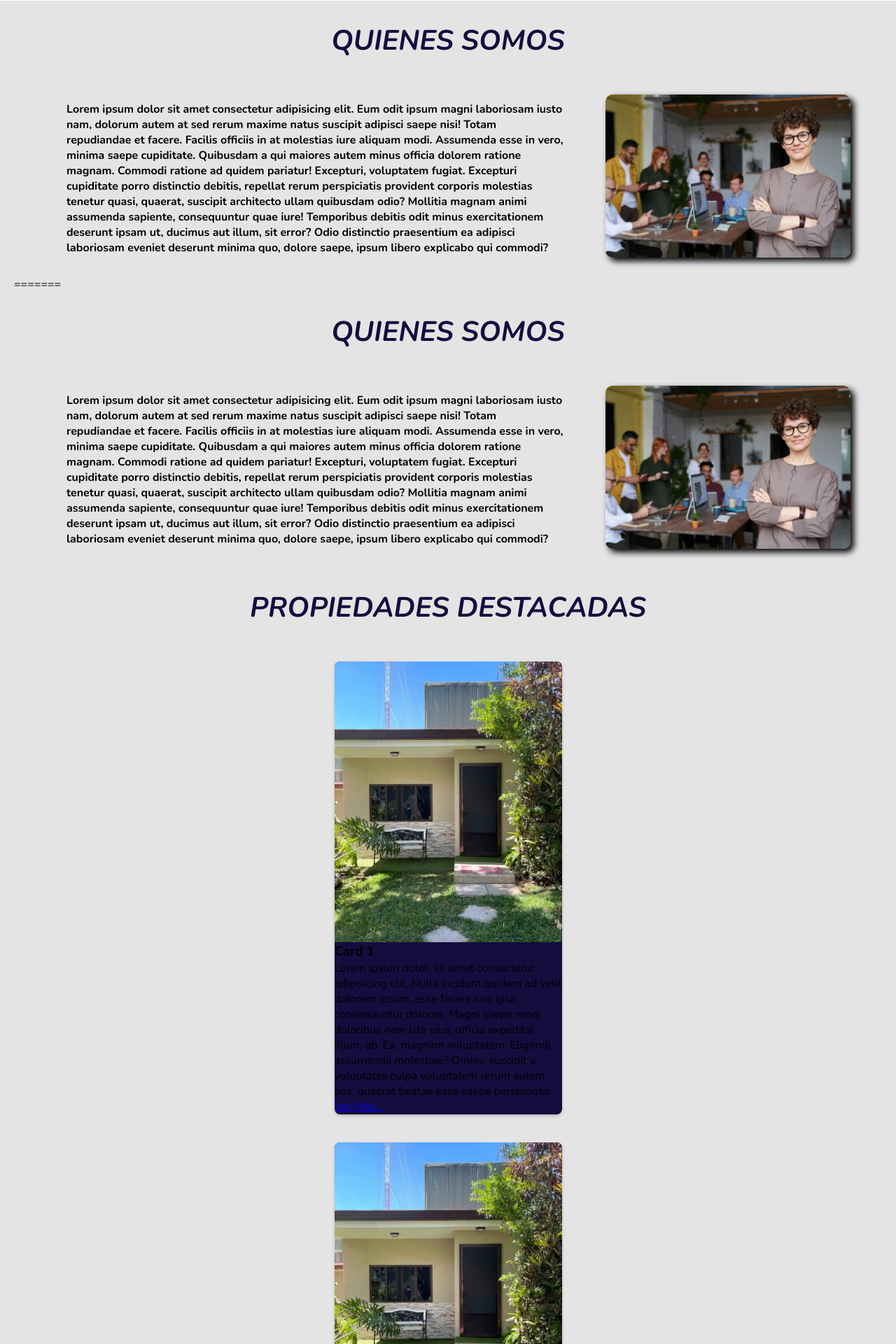
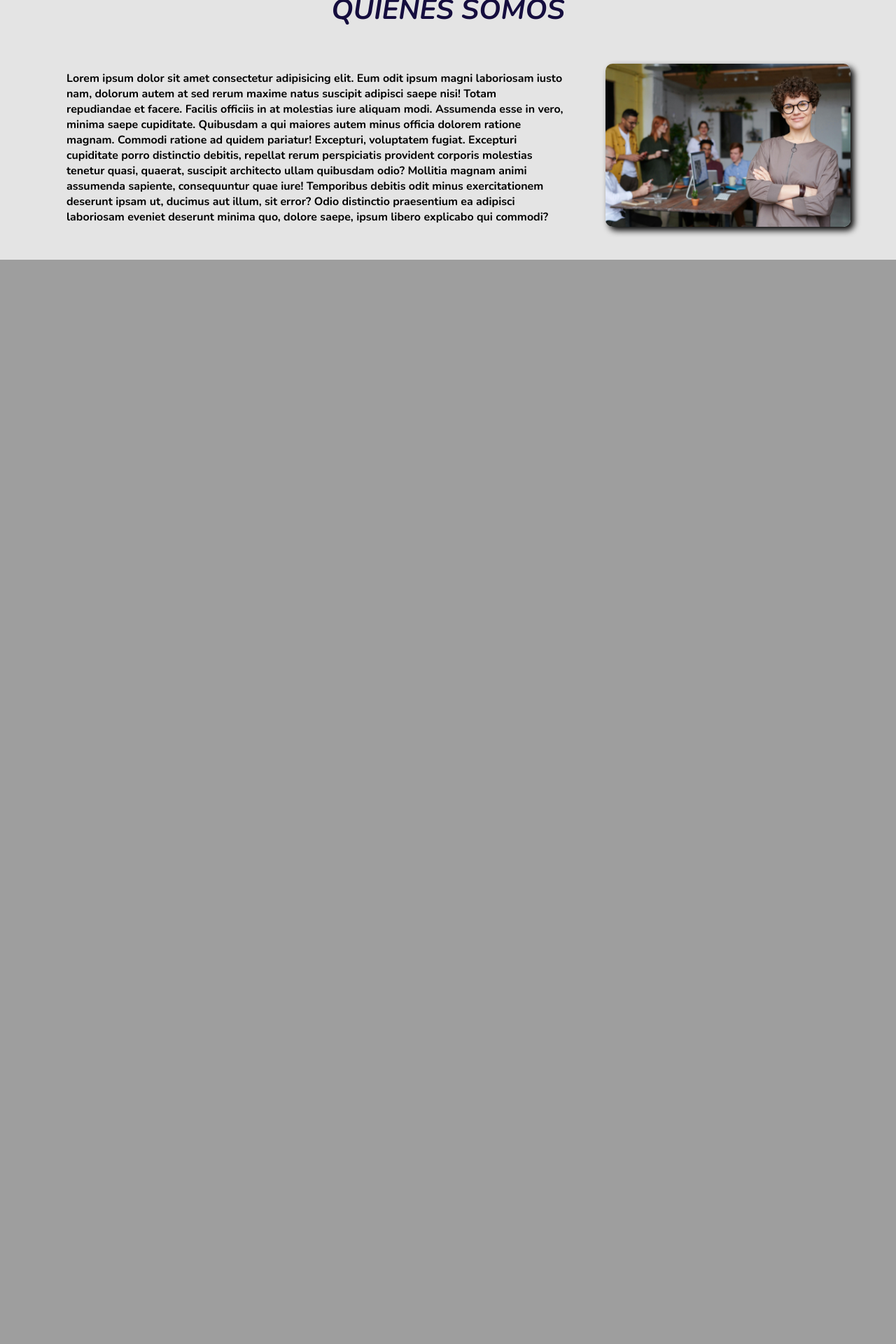
Before and after one commit to FiaHZ/proyecto-web-II, a PHP site: page / in a window 1280 px wide; the page is wider, and only the part inside the window is pictured. Shown: the part 828-2748 px from the top of that part at 70% size. After the commit the page ends 1199 px from the top of that part, so only its background shows below. Run offline with PHP 8.4, Linux system fonts and the light colour scheme.

Commit message:
listo
ya listo final

```diff
--- a/index.php
+++ b/index.php
@@ -1,29 +1,16 @@
-<<<<<<< HEAD
-=======
-
-
->>>>>>> a58e91594cbb1f2b92efb52af2db0c922e09384d
 <!DOCTYPE html>
 <html lang="en">
   <head>
     <meta charset="UTF-8" />
     <meta name="viewport" content="width=device-width, initial-scale=1.0" />
     <title>Solutions Real State</title>
-<<<<<<< HEAD
     <link rel="stylesheet" href="../proyecto-web-II/css/style.css" />
-=======
-    <link rel="stylesheet" href="../css/style.css" />
->>>>>>> a58e91594cbb1f2b92efb52af2db0c922e09384d
   </head>
   <body>
     <!----Navbar---->
     <header class="header">
       <div class="logo">
-<<<<<<< HEAD
         <img src="../proyecto-web-II/img/logo.png" alt="logo de la empresa" />
-=======
-        <img src="../img/logo.png" alt="logo de la empresa" />
->>>>>>> a58e91594cbb1f2b92efb52af2db0c922e09384d
       </div>
 
       <nav>
@@ -32,22 +19,14 @@
           <li><a href="#">QUIENES SOMOS |</a></li>
           <li><a href="#">ALQUILERES |</a></li>
           <li><a href="#">VENTAS |</a></li>
-<<<<<<< HEAD
           <li><a href="#">CONTACTENOS |</a></li>
-=======
-          <li><a href="#">CONTACTENOS</a></li>
->>>>>>> a58e91594cbb1f2b92efb52af2db0c922e09384d
         </ul>
       </nav>
     </header>
 
     <!----Imagen de encabezado---->
     <div class="img-header">
-<<<<<<< HEAD
       <img src="../proyecto-web-II/img/img-1.jpg alt="" />
-=======
-      <img src="../img/img-1.jpg" alt="" />
->>>>>>> a58e91594cbb1f2b92efb52af2db0c922e09384d
       <div class="text-banner">
         <h1>
           PERMITENOS AYUDARTE A CUMPLIR <br />
@@ -56,7 +35,6 @@
       </div>
     </div>
 
-<<<<<<< HEAD
     <section class="quienes-somos">
       <h1>QUIENES SOMOS</h1>
       <div class="contenido-quienes-somos">
@@ -70,97 +48,6 @@
         <img class="img-quienes-somos" src="../proyecto-web-II/img/quienes-somos.jpg" alt="Quienes Somos">
       </div>
       </div>
-=======
-    <!----Quienes Somos---->
-    <section class="quienes-somos">
-      <h1>QUIENES SOMOS</h1>
-      <div class="contenido-quienes-somos">
-        <div class="text-quienes-somos">
-          <p>
-            Lorem ipsum dolor sit amet consectetur adipisicing elit. Eum odit
-            ipsum magni laboriosam iusto nam, dolorum autem at sed rerum maxime
-            natus suscipit adipisci saepe nisi! Totam repudiandae et facere.
-            Facilis officiis in at molestias iure aliquam modi. Assumenda esse
-            in vero, minima saepe cupiditate. Quibusdam a qui maiores autem
-            minus officia dolorem ratione magnam. Commodi ratione ad quidem
-            pariatur! Excepturi, voluptatem fugiat. Excepturi cupiditate porro
-            distinctio debitis, repellat rerum perspiciatis provident corporis
-            molestias tenetur quasi, quaerat, suscipit architecto ullam
-            quibusdam odio? Mollitia magnam animi assumenda sapiente,
-            consequuntur quae iure! Temporibus debitis odit minus exercitationem
-            deserunt ipsam ut, ducimus aut illum, sit error? Odio distinctio
-            praesentium ea adipisci laboriosam eveniet deserunt minima quo,
-            dolore saepe, ipsum libero explicabo qui commodi?
-          </p>
-        </div>
-        <div>
-          <img
-            class="img-quienes-somos"
-            src="../img/quienes-somos.jpg"
-            alt="Quienes Somos"
-          />
-        </div>
-      </div>
-    </section>
-
-    <!----Propiedades Destacadas---->
-    <section class="propiedad-dest">
-      <h1>PROPIEDADES DESTACADAS</h1>
-      <div class="contenido-propiedad-dest">
-        <div class="card-propiedad-dest">
-          <img src="../img/prop-dest1.png" alt="card-propiedad" />
-          <div class="card-content">
-            <h3>Card 1</h3>
-            <p>
-              Lorem ipsum dolor, sit amet consectetur adipisicing elit. Nulla
-              incidunt quidem ad velit dolorem ipsum, esse facere iure ipsa,
-              consequuntur dolores. Magni saepe modi doloribus nam iste eius,
-              officia expedita! Illum, ab. Ea, magnam voluptatem. Eligendi,
-              assumenda molestiae? Omnis, suscipit a voluptates culpa voluptatem
-              rerum autem eos, quaerat beatae esse saepe perspiciatis
-              <a href="#" class="btn-prop-dest">Ver Más...</a>
-            </p>
-          </div>
-        </div>
-      </div>
-
-      <div class="contenido-propiedad-dest">
-        <div class="card-propiedad-dest">
-          <img src="../img/prop-dest1.png" alt="card-propiedad" />
-          <div class="card-content">
-            <h3>Card 2</h3>
-            <p>
-              Lorem ipsum dolor, sit amet consectetur adipisicing elit. Nulla
-              incidunt quidem ad velit dolorem ipsum, esse facere iure ipsa,
-              consequuntur dolores. Magni saepe modi doloribus nam iste eius,
-              officia expedita! Illum, ab. Ea, magnam voluptatem. Eligendi,
-              assumenda molestiae? Omnis, suscipit a voluptates culpa voluptatem
-              rerum autem eos, quaerat beatae esse saepe perspiciatis
-              <a href="#" class="btn-prop-dest">Ver Más...</a>
-            </p>
-          </div>
-        </div>
-      </div>
-
-      <div class="contenido-propiedad-dest">
-        <div class="card-propiedad-dest">
-          <img src="../img/prop-dest1.png" alt="card-propiedad" />
-          <div class="card-content">
-            <h3>Card 3</h3>
-            <p>
-              Lorem ipsum dolor, sit amet consectetur adipisicing elit. Nulla
-              incidunt quidem ad velit dolorem ipsum, esse facere iure ipsa,
-              consequuntur dolores. Magni saepe modi doloribus nam iste eius,
-              officia expedita! Illum, ab. Ea, magnam voluptatem. Eligendi,
-              assumenda molestiae? Omnis, suscipit a voluptates culpa voluptatem
-              rerum autem eos, quaerat beatae esse saepe perspiciatis
-              <a href="#" class="btn-prop-dest">Ver Más...</a>
-            </p>
-          </div>
-        </div>
-      </div>
-
->>>>>>> a58e91594cbb1f2b92efb52af2db0c922e09384d
     </section>
   </body>
 </html>
```
